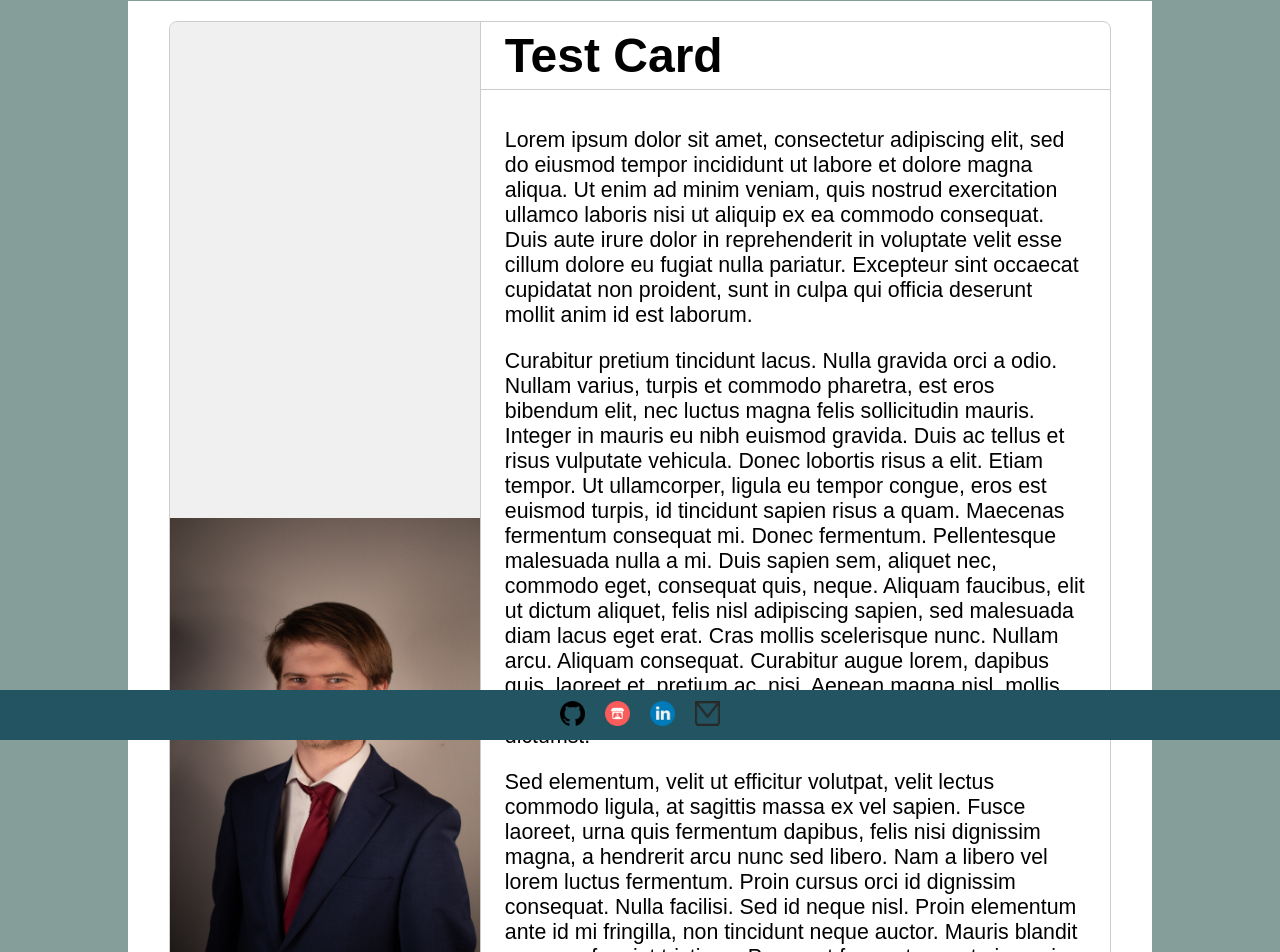
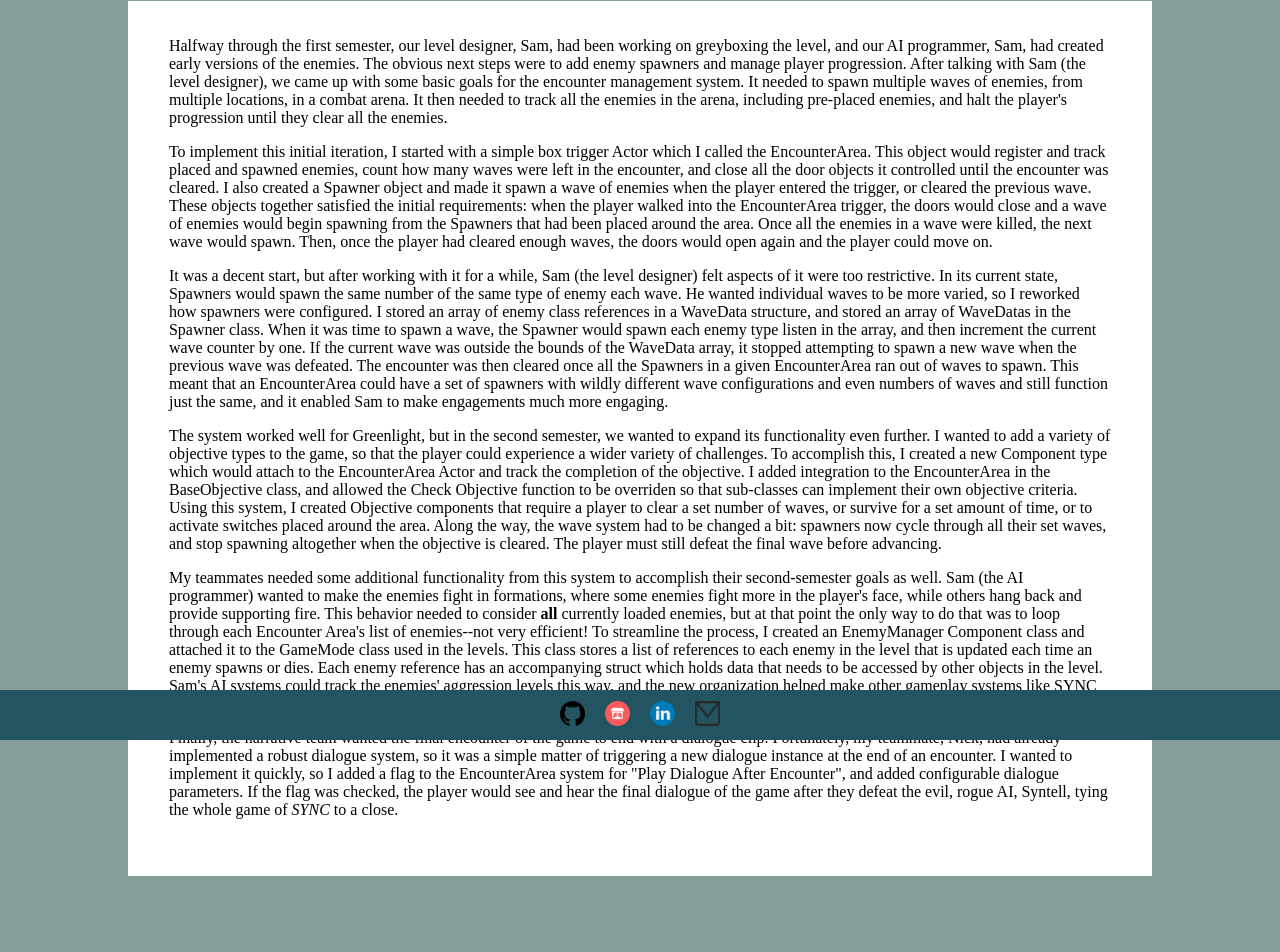
Before and after one commit to hdorer/hdorer.github.io, a React (Vite) app: page /test-page in a window 1280 px wide. Shown: the part 60-1012 px from the top of the page. After the commit the page ends 936 px from the top, so only its background shows below. Built offline with nearby package versions, Linux system fonts and the light colour scheme.

Commit message:
Introduce Article component

```diff
--- /dev/null
+++ b/src/components/Article.tsx
@@ -0,0 +1,42 @@
+import { useState, useEffect } from 'react';
+import Markdown from 'react-markdown';
+import articles from '../modules/ArticleLoader';
+
+interface ArticleData {
+    filename: string
+}
+
+interface Props {
+    data: ArticleData;
+}
+
+function Article({ data }: Props) {
+    const [articleText, setArticleText] = useState('');
+
+    useEffect(() => {
+        const loadArticle = async () => {
+            try {
+                const importArticle = articles[`../assets/articles/${data.filename}`];
+                if(importArticle) {
+                    const articleText = await importArticle();
+                    setArticleText(articleText);
+                } else {
+                    setArticleText(`Error: Article ${data.filename} not found!`);
+                }
+            } catch(error) {
+                console.error(`Error loading article ${data.filename}: `, error);
+                setArticleText(`Error loading article ${data.filename}!`);
+            }
+        }
+
+        loadArticle();
+    }, [data.filename, articles]);
+
+    return (
+        <div className="text-column">
+            <Markdown>{articleText}</Markdown>
+        </div>
+    );
+}
+
+export default Article;
--- /dev/null
+++ b/src/modules/ArticleLoader.ts
@@ -0,0 +1,3 @@
+const articles = import.meta.glob('../assets/articles/*.md', { as: 'raw' });
+
+export default articles;
--- a/src/routes/TestPage.tsx
+++ b/src/routes/TestPage.tsx
@@ -1,20 +1,7 @@
-import Card from '../components/Card';
-import thumbnail from '../assets/images/portrait.jpg';
+import Article from "../components/Article";
 
 function TestPage() {
-    return (
-        <>
-            <Card title="Test Card" thumbnail={thumbnail}>
-                <p>Lorem ipsum dolor sit amet, consectetur adipiscing elit, sed do eiusmod tempor incididunt ut labore et dolore magna aliqua. Ut enim ad minim veniam, quis nostrud exercitation ullamco laboris nisi ut aliquip ex ea commodo consequat. Duis aute irure dolor in reprehenderit in voluptate velit esse cillum dolore eu fugiat nulla pariatur. Excepteur sint occaecat cupidatat non proident, sunt in culpa qui officia deserunt mollit anim id est laborum.</p>
-
-                <p>Curabitur pretium tincidunt lacus. Nulla gravida orci a odio. Nullam varius, turpis et commodo pharetra, est eros bibendum elit, nec luctus magna felis sollicitudin mauris. Integer in mauris eu nibh euismod gravida. Duis ac tellus et risus vulputate vehicula. Donec lobortis risus a elit. Etiam tempor. Ut ullamcorper, ligula eu tempor congue, eros est euismod turpis, id tincidunt sapien risus a quam. Maecenas fermentum consequat mi. Donec fermentum. Pellentesque malesuada nulla a mi. Duis sapien sem, aliquet nec, commodo eget, consequat quis, neque. Aliquam faucibus, elit ut dictum aliquet, felis nisl adipiscing sapien, sed malesuada diam lacus eget erat. Cras mollis scelerisque nunc. Nullam arcu. Aliquam consequat. Curabitur augue lorem, dapibus quis, laoreet et, pretium ac, nisi. Aenean magna nisl, mollis quis, molestie eu, feugiat in, orci. In hac habitasse platea dictumst.</p>
-
-                <p>Sed elementum, velit ut efficitur volutpat, velit lectus commodo ligula, at sagittis massa ex vel sapien. Fusce laoreet, urna quis fermentum dapibus, felis nisi dignissim magna, a hendrerit arcu nunc sed libero. Nam a libero vel lorem luctus fermentum. Proin cursus orci id dignissim consequat. Nulla facilisi. Sed id neque nisl. Proin elementum ante id mi fringilla, non tincidunt neque auctor. Mauris blandit sem nec feugiat tristique. Praesent fermentum ante in sapien vulputate, vitae dictum elit suscipit. Suspendisse potenti. Quisque dictum quam sit amet orci hendrerit, non vehicula metus cursus.</p>
-
-                <p>Nunc convallis ex vel nulla placerat, ac ullamcorper orci fermentum. Quisque in magna eu enim viverra tempor. Integer non lacus eget metus elementum facilisis. Sed at nisl et magna pellentesque consequat. Donec cursus diam at malesuada lacinia. Sed sit amet arcu sapien. Aenean ut enim ac leo tincidunt efficitur vel ac libero. Vestibulum ante ipsum primis in faucibus orci luctus et ultrices posuere cubilia curae; Nam volutpat libero quis massa elementum, at dapibus risus interdum. Pellentesque a neque eu augue faucibus viverra. Mauris et velit eros. Morbi lacinia dolor id ante tincidunt posuere. Nulla bibendum ligula non sollicitudin sodales. Fusce auctor, justo at suscipit tincidunt, libero lorem vulputate dolor, sit amet vulputate lectus urna sed velit. Curabitur ut ligula in arcu ultricies blandit nec in eros. Cras posuere lectus vitae augue dignissim luctus.</p>
-            </Card>
-        </>
-    )
+    return <Article data={{ filename: "Encounter System Article.md" }} />;
 }
 
 export default TestPage;
```
